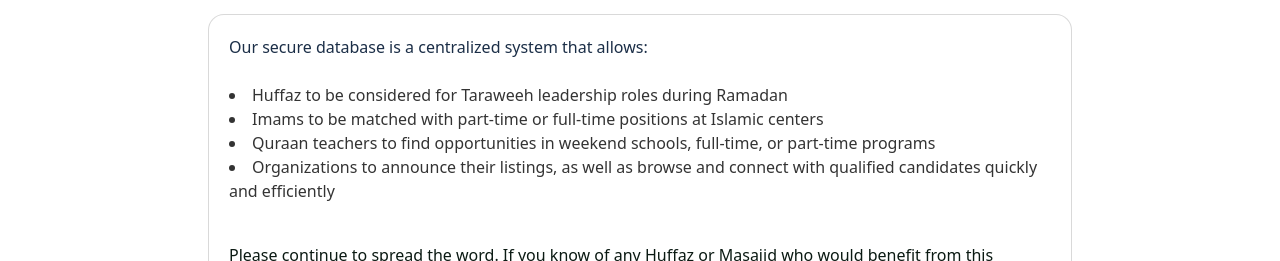
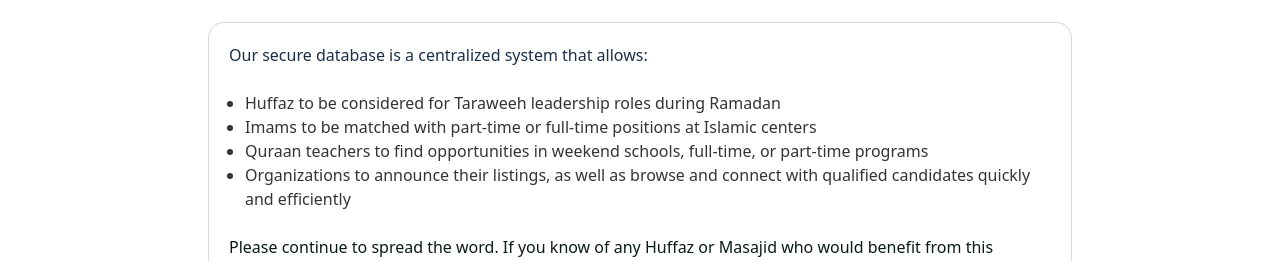
Before and after one commit to Zaydqadri/OTO_Web_Dev, a Next.js app: page /apply in a window 1280 px wide. Shown: the part 207-468 px from the top of the page. Built offline with nearby package versions, Linux system fonts and the light colour scheme.

Commit message:
Small padding fixes on contact and apply

```diff
--- a/src/pages/apply.tsx
+++ b/src/pages/apply.tsx
@@ -3,7 +3,7 @@ export default function ApplyPage() {
 
   return (
     <section className="mx-auto max-w-4xl px-4 py-12">
-      <h1 className="text-3xl font-bold text-[var(--brand)] mb-4">Apply</h1>
+      <h1 className="text-3xl font-bold text-[var(--brand)] mb-6">Apply</h1>
 
       <div className="rounded-2xl border border-[color:rgb(0_0_0_/_0.15)] bg-white p-5 mb-6">
         <p className="text-[var(--brand)]/90">
@@ -11,7 +11,7 @@ export default function ApplyPage() {
           <br></br>
         </p>
 
-        <ul className="list-disc list-inside text-black/80 mb-4">
+        <ul className="list-disc list-outside text-black/80 pl-4">
         <br></br>
           <li>Huffaz to be considered for Taraweeh leadership roles during Ramadan</li>
           <li>Imams to be matched with part-time or full-time positions at Islamic centers</li>
```
